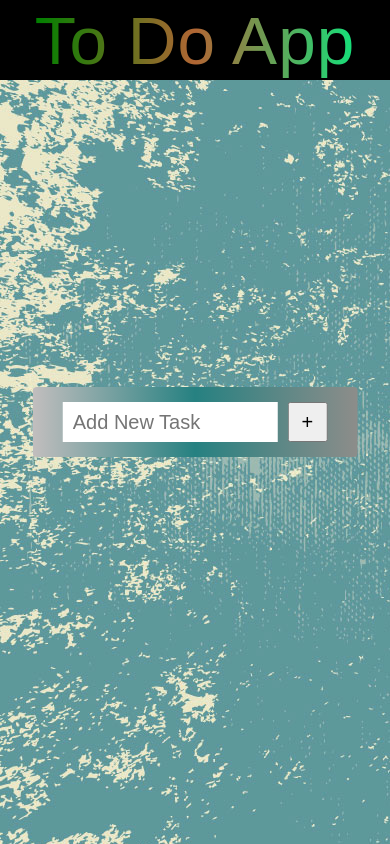
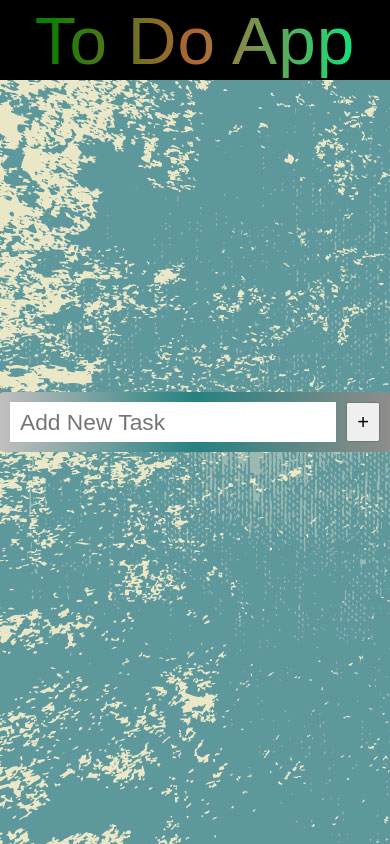
Before and after one commit to aarzooray/To-do-App, a plain HTML site: page index.html in a window 390 px wide. Drawn offline with nearby package versions, Linux system fonts and the light colour scheme; a web font is replaced by a local one.

Commit message:
Littlz changed

```diff
--- a/style.css
+++ b/style.css
@@ -138,13 +138,30 @@ header{
 }
 
 @media (max-width:500px) {
-
+#container{
+    width: 100vw;
+    font-size: 5vmax;
+}
+.inputTaskBox{
+    padding: 10px 10px;
+    font-size: 5vmax;
+    width: 100vw;
+}
+#inputTask{
+    width: 100vw;
+    font-size: 2.7vmax;
+}
     header{
         font-size: 8vmax;
         letter-spacing: 1px;
     }
     .header{
         height: 5rem;
+    }
+    .taskBox{
+        /* margin: 10px 10px; */
+        width: 94vw;
+        font-size: 2.7vmax;
     }
 
 }
```
